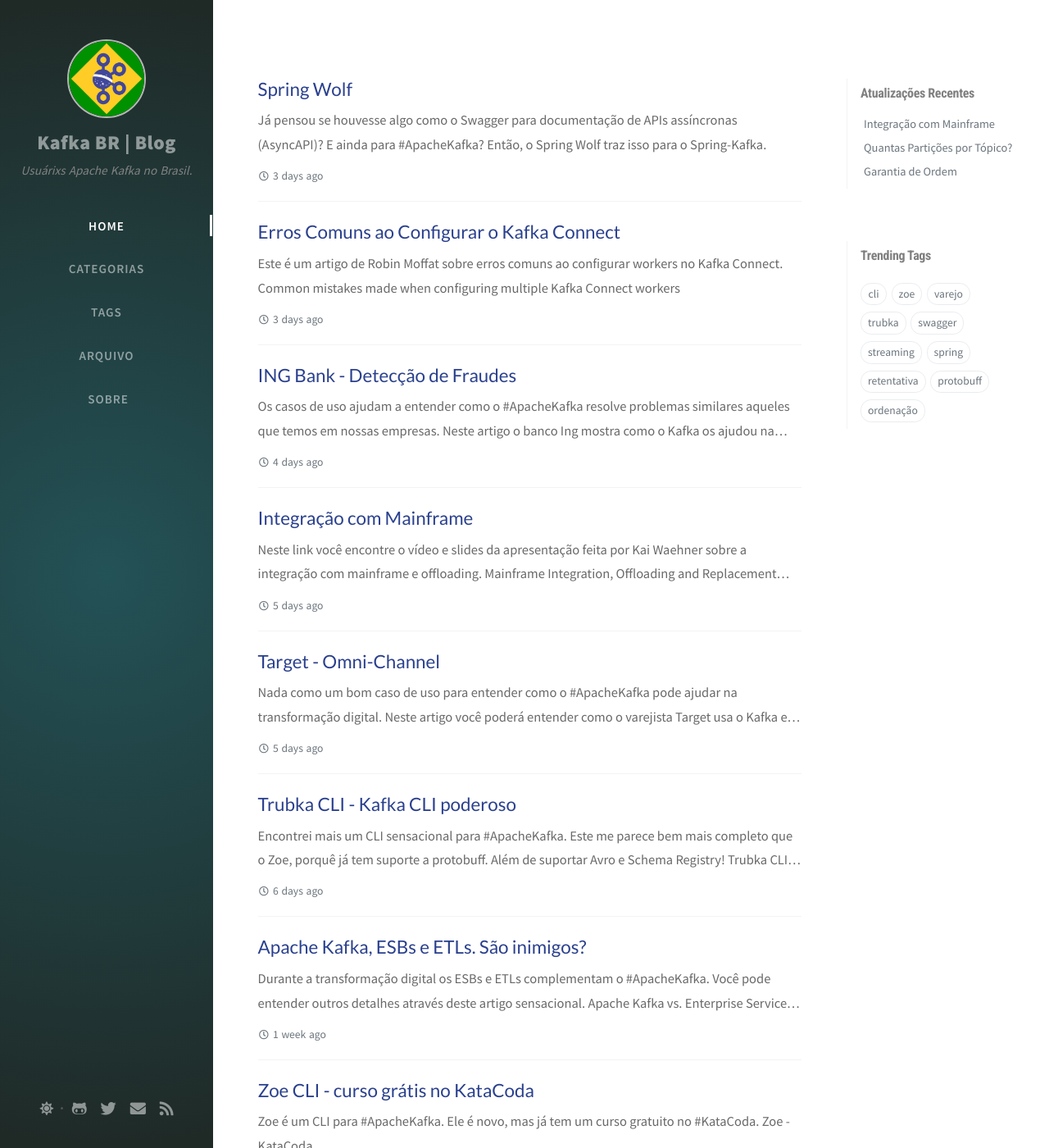
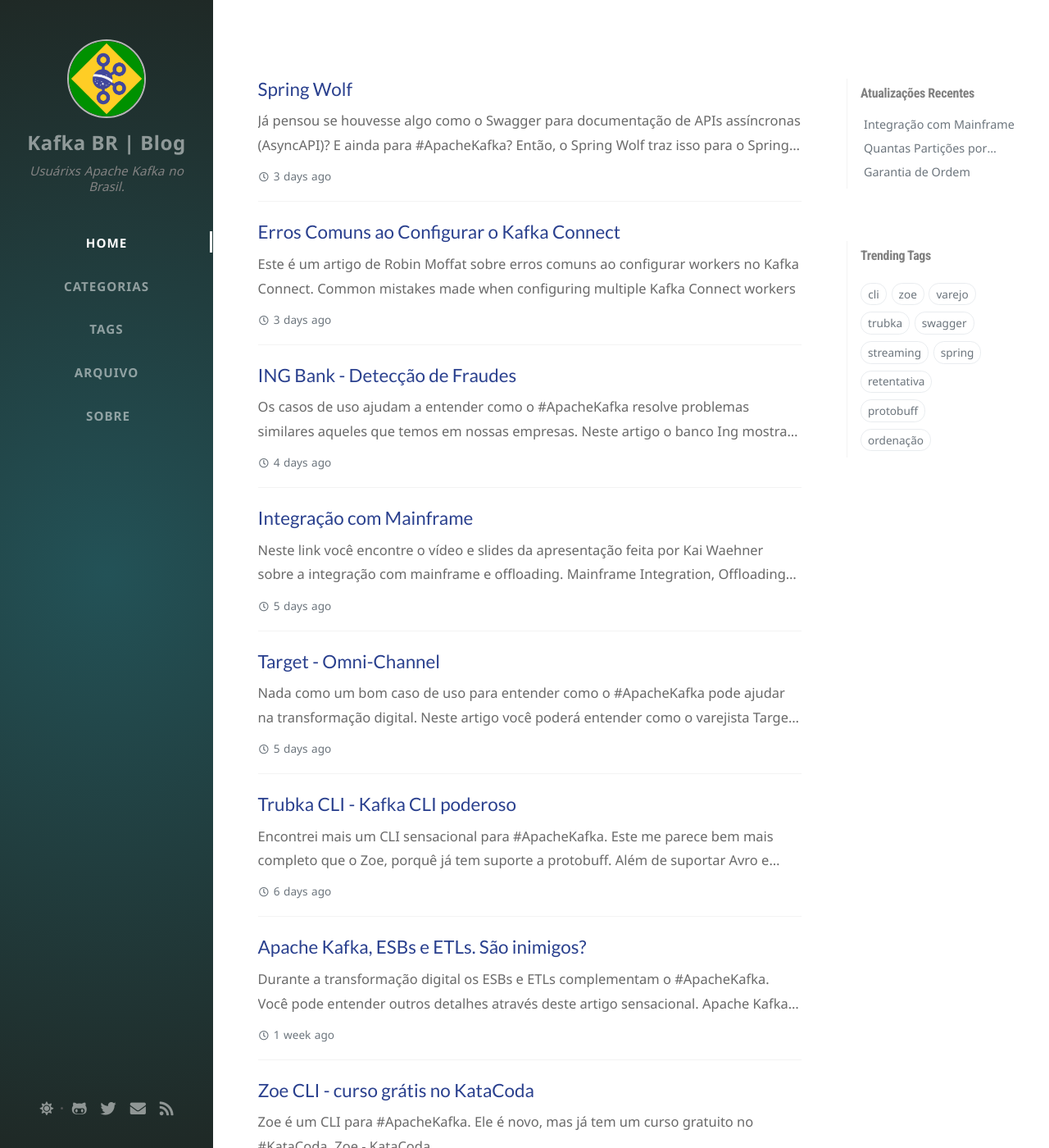
Before and after one commit to fabiojose/kafkabr-blog, a Jekyll site: the page built from index.html, in a window 1280 px wide and 1400 px high. Shown: the whole window at 82% size. Built offline with Jekyll 4.4.1, drawn with Linux system fonts in a browser that asks for light colours; nearby versions of some CDN libraries; the list of posts is cut into pages by our own code; comment, search, counter and statistics services are not loaded.

Commit message:
Fonte principal como Noto Sans
Signed-off-by: fabiojose <fabiojose@gmail.com>

```diff
--- a/assets/css/_addon/fonts.scss
+++ b/assets/css/_addon/fonts.scss
@@ -5,4 +5,4 @@
  *
  */
 
-@import url('https://fonts.googleapis.com/css?family=Lato|Roboto+Condensed:400,700|Source+Sans+Pro:400,600,700,900&display=swap');
+@import url('https://fonts.googleapis.com/css?family=Lato|Roboto+Condensed:400,700|Source+Sans+Pro:400,600,700,900|Noto+Sans:400,700&display=swap');
--- a/assets/css/_addon/main.scss
+++ b/assets/css/_addon/main.scss
@@ -59,7 +59,7 @@ body {
   background: var(--body-bg);
   color: var(--text-color);
   -webkit-font-smoothing: antialiased;
-  font-family: 'Source Sans Pro', 'Microsoft Yahei', sans-serif;
+  font-family: 'Noto Sans', 'Microsoft Yahei', sans-serif;
 }
 
 /*--- sidebar layout ---*/
```
